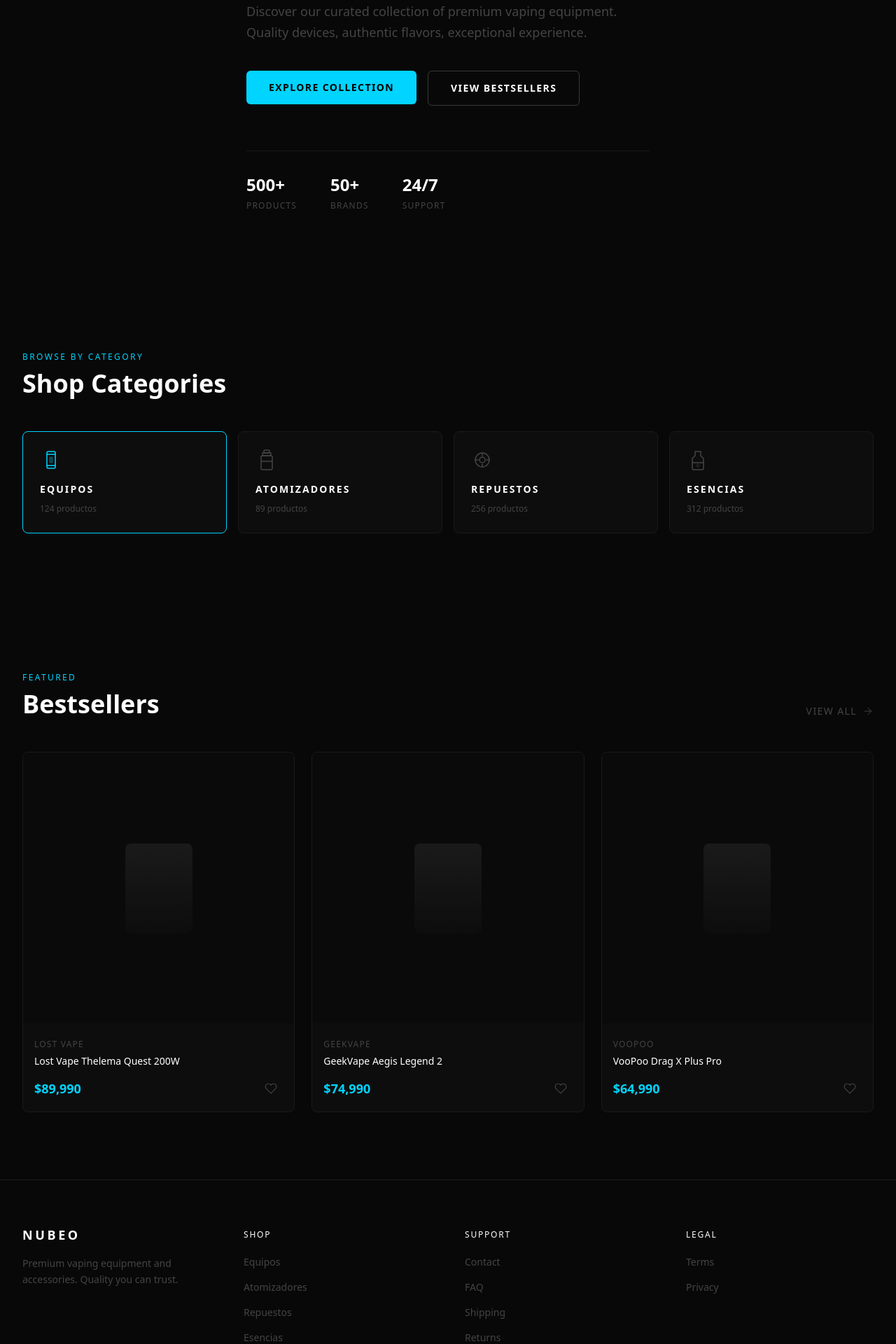
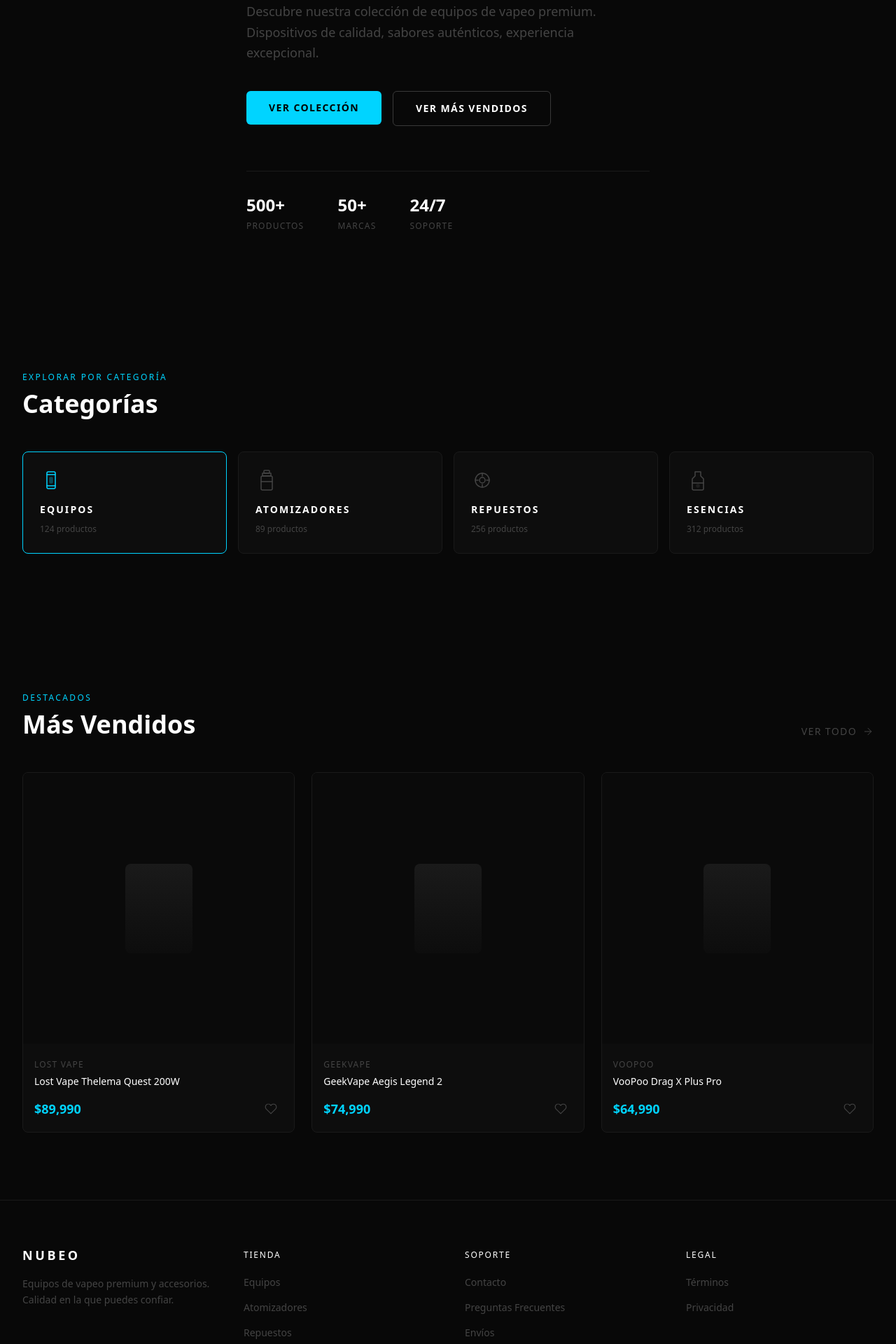
Before and after one commit to Targoos/nubeo-vapestore, a React (Vite) app: page / in a window 1280 px wide. Shown: the part 400-2320 px from the top of the page at 70% size. Built offline with nearby package versions, Linux system fonts and the light colour scheme.

Commit message:
feat: add smooth animations and Spanish translations
Add CSS keyframes, Intersection Observer, and count-up animations; translate to Spanish.

Co-authored-by: Tulio Ramirez <60194094+Targoos@users.noreply.github.com>

```diff
--- a/src/App.tsx
+++ b/src/App.tsx
@@ -28,14 +28,14 @@ function Footer() {
               NUBEO
             </span>
             <p className="mt-4 text-sm text-[#444444] leading-relaxed">
-              Premium vaping equipment and accessories. Quality you can trust.
+              Equipos de vapeo premium y accesorios. Calidad en la que puedes confiar.
             </p>
           </div>
 
           {/* Links */}
           <div>
             <span className="text-xs tracking-[0.15em] text-white uppercase font-medium">
-              Shop
+              Tienda
             </span>
             <ul className="mt-4 space-y-3">
               <li><FooterLink href="/equipos">Equipos</FooterLink></li>
@@ -47,13 +47,13 @@ function Footer() {
 
           <div>
             <span className="text-xs tracking-[0.15em] text-white uppercase font-medium">
-              Support
+              Soporte
             </span>
             <ul className="mt-4 space-y-3">
-              <li><FooterLink href="/contacto">Contact</FooterLink></li>
-              <li><FooterLink href="/faq">FAQ</FooterLink></li>
-              <li><FooterLink href="/envios">Shipping</FooterLink></li>
-              <li><FooterLink href="/devoluciones">Returns</FooterLink></li>
+              <li><FooterLink href="/contacto">Contacto</FooterLink></li>
+              <li><FooterLink href="/faq">Preguntas Frecuentes</FooterLink></li>
+              <li><FooterLink href="/envios">Envíos</FooterLink></li>
+              <li><FooterLink href="/devoluciones">Devoluciones</FooterLink></li>
             </ul>
           </div>
 
@@ -62,8 +62,8 @@ function Footer() {
               Legal
             </span>
             <ul className="mt-4 space-y-3">
-              <li><FooterLink href="/terminos">Terms</FooterLink></li>
-              <li><FooterLink href="/privacidad">Privacy</FooterLink></li>
+              <li><FooterLink href="/terminos">Términos</FooterLink></li>
+              <li><FooterLink href="/privacidad">Privacidad</FooterLink></li>
             </ul>
           </div>
         </div>
@@ -71,7 +71,7 @@ function Footer() {
         {/* Bottom */}
         <div className="mt-16 pt-8 border-t border-[#1a1a1a] flex flex-col sm:flex-row items-center justify-between gap-4">
           <p className="text-xs text-[#444444]">
-            2026 Nubeo. All rights reserved.
+            2026 Nubeo. Todos los derechos reservados.
           </p>
           <div className="flex items-center gap-4">
             <SocialLink href="#" aria-label="Instagram">
--- a/src/components/Categories.tsx
+++ b/src/components/Categories.tsx
@@ -1,3 +1,4 @@
+import { useEffect, useRef, useState } from "react";
 import { CategoryCard } from "./CategoryCard";
 
 const categories = [
@@ -28,16 +29,42 @@ const categories = [
 ];
 
 export function Categories() {
+  const [visibleCards, setVisibleCards] = useState<number[]>([]);
+  const sectionRef = useRef<HTMLDivElement>(null);
+  const hasAnimated = useRef(false);
+
+  useEffect(() => {
+    const section = sectionRef.current;
+    if (!section) return;
+
+    const observer = new IntersectionObserver(
+      (entries) => {
+        if (entries[0].isIntersecting && !hasAnimated.current) {
+          hasAnimated.current = true;
+          categories.forEach((_, index) => {
+            setTimeout(() => {
+              setVisibleCards((prev) => [...prev, index]);
+            }, index * 100);
+          });
+        }
+      },
+      { threshold: 0.2 }
+    );
+
+    observer.observe(section);
+    return () => observer.disconnect();
+  }, []);
+
   return (
-    <section id="categorias" className="bg-[#080808] py-24">
+    <section id="categorias" className="bg-[#080808] py-24" ref={sectionRef}>
       <div className="max-w-7xl mx-auto px-6 lg:px-8">
         {/* Section header */}
         <div className="mb-12">
           <span className="text-xs tracking-[0.2em] text-[#00D4FF] uppercase font-medium">
-            Browse by category
+            Explorar por categoría
           </span>
           <h2 className="mt-2 text-3xl sm:text-4xl font-semibold text-white">
-            Shop Categories
+            Categorías
           </h2>
         </div>
 
@@ -51,6 +78,7 @@ export function Categories() {
               icon={category.icon}
               productCount={category.productCount}
               active={index === 0}
+              visible={visibleCards.includes(index)}
             />
           ))}
         </div>
--- a/src/components/CategoryCard.tsx
+++ b/src/components/CategoryCard.tsx
@@ -4,9 +4,10 @@ interface CategoryCardProps {
   icon: React.ReactNode;
   productCount: number;
   active?: boolean;
+  visible?: boolean;
 }
 
-export function CategoryCard({ name, slug, icon, productCount, active }: CategoryCardProps) {
+export function CategoryCard({ name, slug, icon, productCount, active, visible = true }: CategoryCardProps) {
   return (
     <a
       href={`/${slug}`}
@@ -14,7 +15,8 @@ export function CategoryCard({ name, slug, icon, productCount, active }: Categor
         active
           ? "border-[#00D4FF]"
           : "border-[#1a1a1a] hover:border-[#00D4FF]/50"
-      }`}
+      } ${visible ? "opacity-100 translate-y-0" : "opacity-0 translate-y-5"}`}
+      style={{ transitionProperty: "opacity, transform, border-color", transitionDuration: "0.6s, 0.6s, 0.2s" }}
     >
       {/* Icon */}
       <div className={`mb-4 transition-colors duration-200 ${
--- a/src/components/FeaturedProducts.tsx
+++ b/src/components/FeaturedProducts.tsx
@@ -1,3 +1,4 @@
+import { useEffect, useRef, useState } from "react";
 import { ProductCard } from "./ProductCard";
 
 const featuredProducts = [
@@ -22,24 +23,50 @@ const featuredProducts = [
 ];
 
 export function FeaturedProducts() {
+  const [visibleCards, setVisibleCards] = useState<number[]>([]);
+  const sectionRef = useRef<HTMLDivElement>(null);
+  const hasAnimated = useRef(false);
+
+  useEffect(() => {
+    const section = sectionRef.current;
+    if (!section) return;
+
+    const observer = new IntersectionObserver(
+      (entries) => {
+        if (entries[0].isIntersecting && !hasAnimated.current) {
+          hasAnimated.current = true;
+          featuredProducts.forEach((_, index) => {
+            setTimeout(() => {
+              setVisibleCards((prev) => [...prev, index]);
+            }, index * 100);
+          });
+        }
+      },
+      { threshold: 0.2 }
+    );
+
+    observer.observe(section);
+    return () => observer.disconnect();
+  }, []);
+
   return (
-    <section id="featured" className="bg-[#080808] py-24">
+    <section id="featured" className="bg-[#080808] py-24" ref={sectionRef}>
       <div className="max-w-7xl mx-auto px-6 lg:px-8">
         {/* Section header */}
         <div className="mb-12 flex items-end justify-between">
           <div>
             <span className="text-xs tracking-[0.2em] text-[#00D4FF] uppercase font-medium">
-              Featured
+              Destacados
             </span>
             <h2 className="mt-2 text-3xl sm:text-4xl font-semibold text-white">
-              Bestsellers
+              Más Vendidos
             </h2>
           </div>
           <a
             href="/productos"
             className="hidden sm:flex items-center gap-2 text-sm text-[#444444] hover:text-white transition-colors"
           >
-            <span className="uppercase tracking-[0.1em]">View All</span>
+            <span className="uppercase tracking-[0.1em]">Ver Todo</span>
             <svg
               width="16"
               height="16"
@@ -57,12 +84,13 @@ export function FeaturedProducts() {
 
         {/* Products grid */}
         <div className="grid grid-cols-1 sm:grid-cols-2 lg:grid-cols-3 gap-6">
-          {featuredProducts.map((product) => (
+          {featuredProducts.map((product, index) => (
             <ProductCard
               key={product.id}
               name={product.name}
               brand={product.brand}
               price={product.price}
+              visible={visibleCards.includes(index)}
             />
           ))}
         </div>
@@ -73,7 +101,7 @@ export function FeaturedProducts() {
             href="/productos"
             className="inline-flex items-center gap-2 text-sm text-[#00D4FF]"
           >
-            <span className="uppercase tracking-[0.1em]">View All Products</span>
+            <span className="uppercase tracking-[0.1em]">Ver Todos los Productos</span>
             <svg
               width="16"
               height="16"
--- a/src/components/Hero.tsx
+++ b/src/components/Hero.tsx
@@ -1,61 +1,111 @@
+import { useEffect, useRef, useState } from "react";
+
 export function Hero() {
   return (
     <section className="relative min-h-screen bg-[#080808] flex items-center pt-16">
       <div className="relative z-10 max-w-7xl mx-auto px-6 lg:px-8 py-24">
         <div className="max-w-3xl">
           {/* Label tag */}
-          <div className="inline-flex items-center gap-2 px-3 py-1 bg-[#00D4FF]/10 border border-[#00D4FF]/30 rounded-full mb-8">
+          <div className="animate-fade-in-up inline-flex items-center gap-2 px-3 py-1 bg-[#00D4FF]/10 border border-[#00D4FF]/30 rounded-full mb-8">
             <span className="w-1.5 h-1.5 bg-[#00D4FF] rounded-full" />
             <span className="text-xs font-medium tracking-[0.15em] text-[#00D4FF] uppercase">
-              Premium Vaping
+              Vapeo Premium
             </span>
           </div>
 
           {/* Main headline - clean, large */}
-          <h1 className="text-5xl sm:text-6xl lg:text-7xl font-semibold tracking-tight text-white leading-[1.1]">
-            <span className="block">THE FUTURE OF</span>
-            <span className="block text-[#00D4FF]">VAPING</span>
+          <h1 className="animate-fade-in-up delay-100 text-5xl sm:text-6xl lg:text-7xl font-semibold tracking-tight text-white leading-[1.1]">
+            <span className="block">EL FUTURO DEL</span>
+            <span className="block text-[#00D4FF]">VAPEO</span>
           </h1>
 
           {/* Subtitle */}
-          <p className="mt-6 text-lg text-[#444444] max-w-xl leading-relaxed">
-            Discover our curated collection of premium vaping equipment.
-            Quality devices, authentic flavors, exceptional experience.
+          <p className="animate-fade-in-up delay-200 mt-6 text-lg text-[#444444] max-w-xl leading-relaxed">
+            Descubre nuestra colección de equipos de vapeo premium.
+            Dispositivos de calidad, sabores auténticos, experiencia excepcional.
           </p>
 
           {/* CTA Buttons */}
-          <div className="mt-10 flex flex-col sm:flex-row items-start gap-4">
+          <div className="animate-fade-in-up delay-300 mt-10 flex flex-col sm:flex-row items-start gap-4">
             <a
               href="#categorias"
               className="px-8 py-3.5 bg-[#00D4FF] text-black text-sm font-semibold uppercase tracking-[0.1em] rounded-md hover:bg-[#00D4FF]/90 transition-colors duration-200"
             >
-              EXPLORE COLLECTION
+              VER COLECCIÓN
             </a>
             <a
               href="#featured"
               className="px-8 py-3.5 bg-transparent text-white text-sm font-semibold uppercase tracking-[0.1em] border border-white/20 rounded-md hover:border-white/40 hover:bg-white/5 transition-all duration-200"
             >
-              VIEW BESTSELLERS
+              VER MÁS VENDIDOS
             </a>
           </div>
 
           {/* Stats */}
-          <div className="mt-16 pt-8 border-t border-[#1a1a1a] flex items-center gap-12">
-            <div>
-              <span className="block text-2xl font-semibold text-white">500+</span>
-              <span className="text-xs tracking-[0.1em] text-[#444444] uppercase">Products</span>
-            </div>
-            <div>
-              <span className="block text-2xl font-semibold text-white">50+</span>
-              <span className="text-xs tracking-[0.1em] text-[#444444] uppercase">Brands</span>
-            </div>
-            <div>
-              <span className="block text-2xl font-semibold text-white">24/7</span>
-              <span className="text-xs tracking-[0.1em] text-[#444444] uppercase">Support</span>
-            </div>
+          <div className="animate-fade-in-up delay-400 mt-16 pt-8 border-t border-[#1a1a1a] flex items-center gap-12">
+            <CountUpStat value={500} suffix="+" label="Productos" />
+            <CountUpStat value={50} suffix="+" label="Marcas" />
+            <StaticStat value="24/7" label="Soporte" />
           </div>
         </div>
       </div>
     </section>
   );
 }
+
+function CountUpStat({ value, suffix, label }: { value: number; suffix: string; label: string }) {
+  const [count, setCount] = useState(0);
+  const ref = useRef<HTMLDivElement>(null);
+  const hasAnimated = useRef(false);
+
+  useEffect(() => {
+    const element = ref.current;
+    if (!element) return;
+
+    const observer = new IntersectionObserver(
+      (entries) => {
+        if (entries[0].isIntersecting && !hasAnimated.current) {
+          hasAnimated.current = true;
+          const duration = 1500;
+          const steps = 60;
+          const stepDuration = duration / steps;
+          let currentStep = 0;
+
+          const timer = setInterval(() => {
+            currentStep++;
+            const progress = currentStep / steps;
+            const easeOut = 1 - Math.pow(1 - progress, 3);
+            setCount(Math.floor(easeOut * value));
+
+            if (currentStep >= steps) {
+              clearInterval(timer);
+              setCount(value);
+            }
+          }, stepDuration);
+        }
+      },
+      { threshold: 0.5 }
+    );
+
+    observer.observe(element);
+    return () => observer.disconnect();
+  }, [value]);
+
+  return (
+    <div ref={ref}>
+      <span className="block text-2xl font-semibold text-white">
+        {count}{suffix}
+      </span>
+      <span className="text-xs tracking-[0.1em] text-[#444444] uppercase">{label}</span>
+    </div>
+  );
+}
+
+function StaticStat({ value, label }: { value: string; label: string }) {
+  return (
+    <div>
+      <span className="block text-2xl font-semibold text-white">{value}</span>
+      <span className="text-xs tracking-[0.1em] text-[#444444] uppercase">{label}</span>
+    </div>
+  );
+}
--- a/src/components/Navbar.tsx
+++ b/src/components/Navbar.tsx
@@ -25,7 +25,7 @@ export function Navbar() {
           {/* Cart - right */}
           <button
             className="relative flex items-center gap-2 px-4 py-2 bg-transparent text-white border border-[#00D4FF] rounded-md hover:bg-[#00D4FF]/10 transition-colors duration-200"
-            aria-label="Shopping cart"
+            aria-label="Carrito de compras"
           >
             <CartIcon />
             <span className="text-xs font-medium tracking-wider text-[#00D4FF]">
@@ -36,7 +36,7 @@ export function Navbar() {
           {/* Mobile menu button */}
           <button
             className="md:hidden p-2 text-[#444444] hover:text-white transition-colors"
-            aria-label="Menu"
+            aria-label="Menú"
           >
             <MenuIcon />
           </button>
@@ -56,7 +56,7 @@ function NavLink({ href, children, active }: NavLinkProps) {
   return (
     <a
       href={href}
-      className={`text-xs font-medium tracking-[0.15em] uppercase transition-colors duration-200 ${
+      className={`nav-link text-xs font-medium tracking-[0.15em] uppercase transition-colors duration-200 ${
         active ? "text-[#00D4FF]" : "text-[#444444] hover:text-white"
       }`}
     >
--- a/src/index.css
+++ b/src/index.css
@@ -38,3 +38,63 @@ html {
   background: #00D4FF;
   color: #000;
 }
+
+/* Animation keyframes */
+@keyframes fadeInUp {
+  from {
+    opacity: 0;
+    transform: translateY(20px);
+  }
+  to {
+    opacity: 1;
+    transform: translateY(0);
+  }
+}
+
+@keyframes fadeIn {
+  from {
+    opacity: 0;
+  }
+  to {
+    opacity: 1;
+  }
+}
+
+/* Animation utilities */
+.animate-fade-in-up {
+  animation: fadeInUp 0.6s ease-out forwards;
+  opacity: 0;
+}
+
+.animate-fade-in {
+  animation: fadeIn 0.6s ease-out forwards;
+  opacity: 0;
+}
+
+/* Stagger delays */
+.delay-100 { animation-delay: 100ms; }
+.delay-200 { animation-delay: 200ms; }
+.delay-300 { animation-delay: 300ms; }
+.delay-400 { animation-delay: 400ms; }
+.delay-500 { animation-delay: 500ms; }
+.delay-600 { animation-delay: 600ms; }
+
+/* Nav link underline animation */
+.nav-link {
+  position: relative;
+}
+
+.nav-link::after {
+  content: '';
+  position: absolute;
+  bottom: -4px;
+  left: 0;
+  width: 0;
+  height: 1px;
+  background-color: #00D4FF;
+  transition: width 0.2s ease-out;
+}
+
+.nav-link:hover::after {
+  width: 100%;
+}
```
Also changed, not shown: src/components/ProductCard.tsx (+11 -5 lines).
